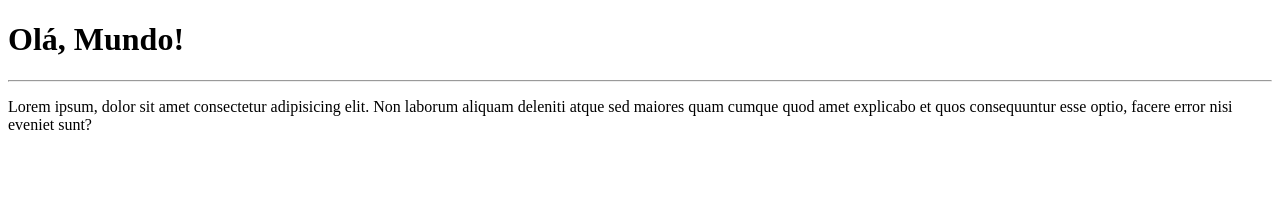
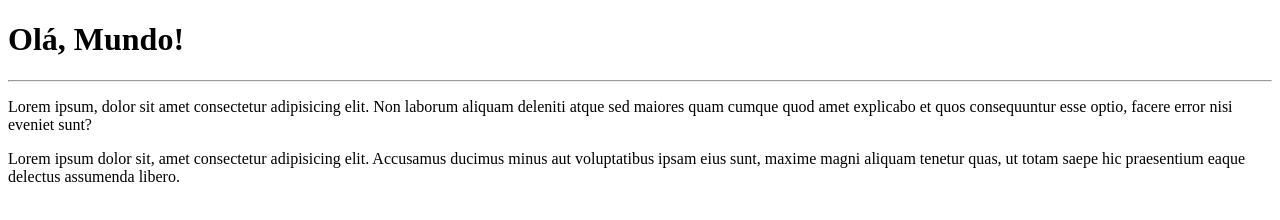
Before and after one commit to Lui-cloud/Ola-Mundo, a plain HTML site: page site-exemplo/index.html in a window 1280 px wide. Drawn offline with Linux system fonts and the light colour scheme.

Commit message:
adicionei mais um parágrafo

```diff
--- a/site-exemplo/index.html
+++ b/site-exemplo/index.html
@@ -8,5 +8,6 @@
 <body>
     <h1>Olá, Mundo!</h1> <hr>
     <p>Lorem ipsum, dolor sit amet consectetur adipisicing elit. Non laborum aliquam deleniti atque sed maiores quam cumque quod amet explicabo et quos consequuntur esse optio, facere error nisi eveniet sunt?</p>
+    <p>Lorem ipsum dolor sit, amet consectetur adipisicing elit. Accusamus ducimus minus aut voluptatibus ipsam eius sunt, maxime magni aliquam tenetur quas, ut totam saepe hic praesentium eaque delectus assumenda libero.</p>
 </body>
 </html>
```
